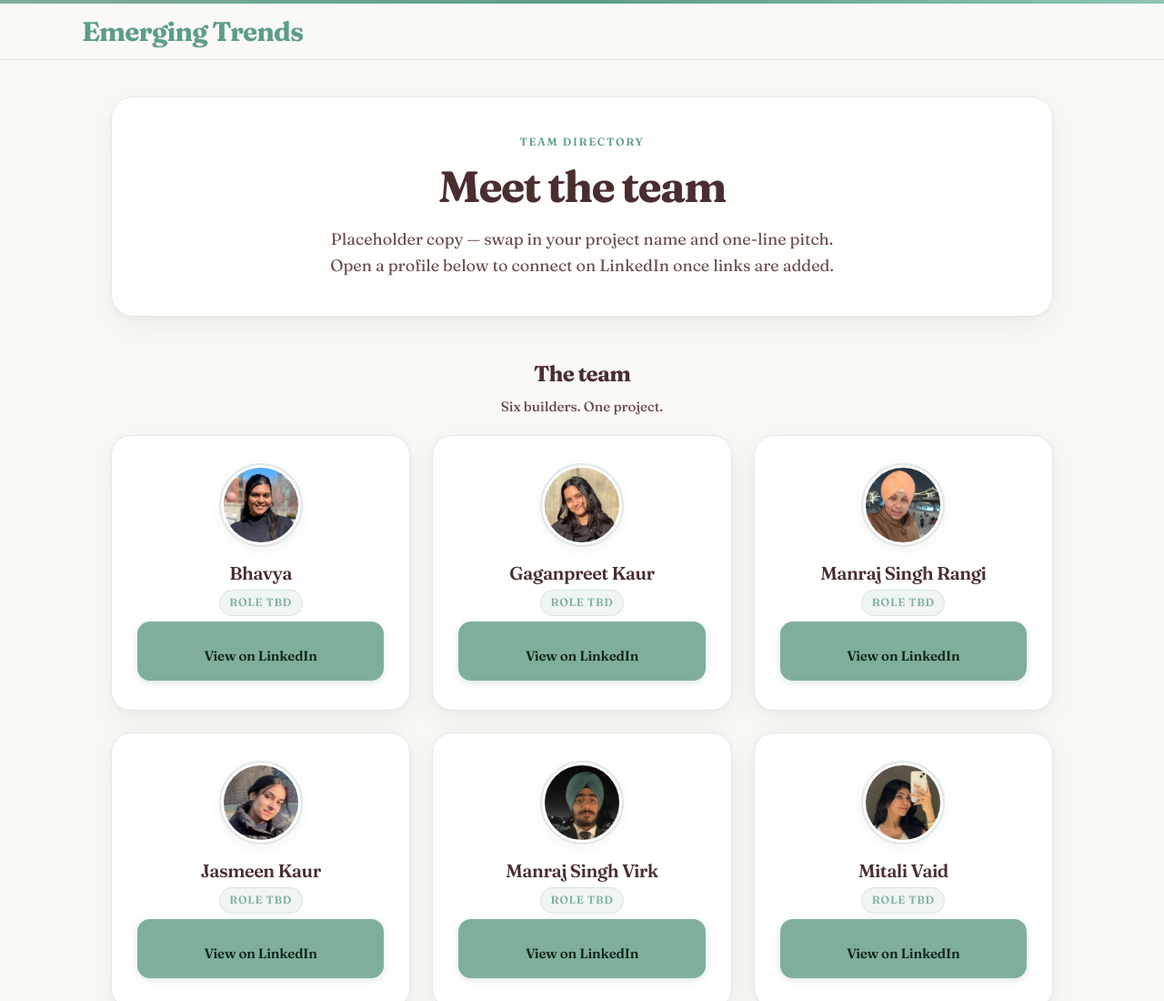
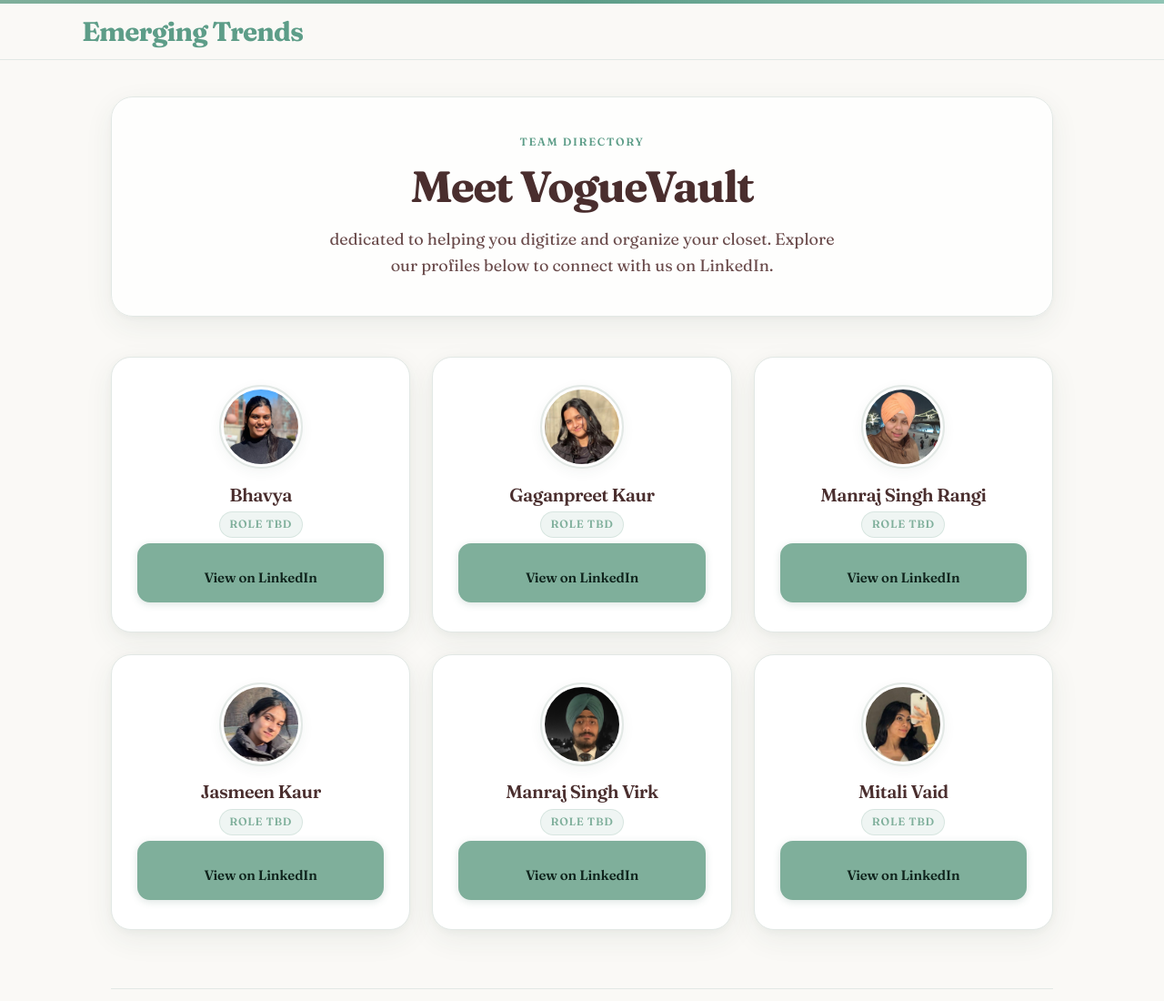
Before and after one commit to manrajsinghvirk5/et-page, a website: page index.html in a window 1280 px wide. Shown: the top 1100 px of the page at 91% size. Drawn offline with Linux system fonts and the light colour scheme.

Commit message:
Update hero messaging for VogueVault.
Refresh the landing header and intro text and remove the team section heading block to match the latest content direction.

```diff
--- a/index.html
+++ b/index.html
@@ -37,17 +37,11 @@
     <div class="page">
       <section class="hero-panel" aria-labelledby="hero-title">
         <p class="eyebrow">Team directory</p>
-        <h1 id="hero-title">Meet the team</h1>
+        <h1 id="hero-title">Meet VogueVault</h1>
         <p class="lede">
-          Placeholder copy — swap in your project name and one-line pitch. Open a
-          profile below to connect on LinkedIn once links are added.
+          dedicated to helping you digitize and organize your closet. Explore our profiles below to connect with us on LinkedIn.
         </p>
       </section>
-
-      <div class="section-head" id="team">
-        <h2 class="section-title">The team</h2>
-        <p class="section-sub">Six builders. One project.</p>
-      </div>
 
       <main class="grid" aria-label="Emerging Trends team members">
         <article class="card" id="member-1">
```
